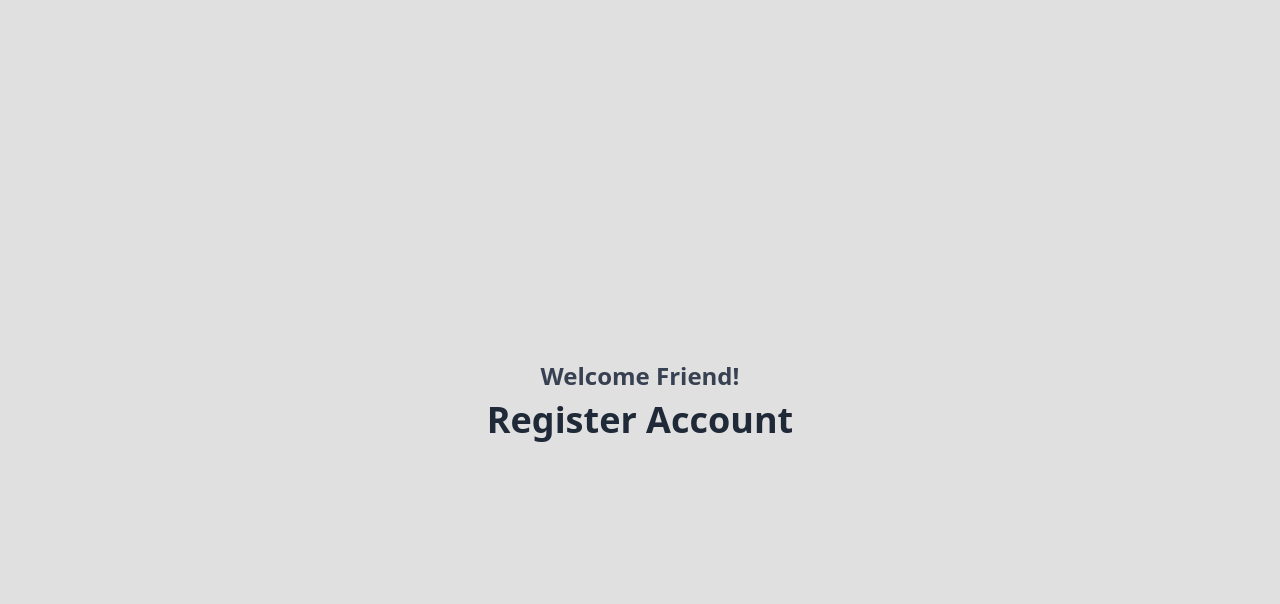
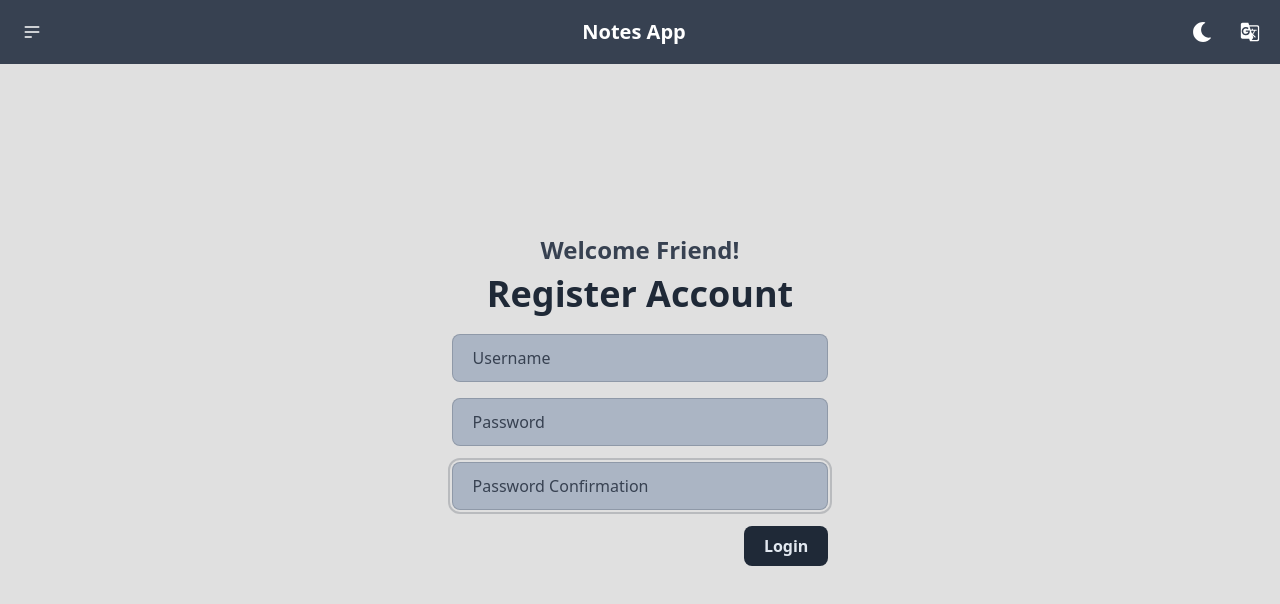
Before and after one commit to KarMint26/notes-app-v2, a React (Vite) app: page /register in a window 1280 px wide. Shown: the top 604 px of the page. Built offline with nearby package versions, Linux system fonts and the light colour scheme.

Commit message:
style: Register Page

```diff
--- a/src/pages/Register.jsx
+++ b/src/pages/Register.jsx
@@ -1,13 +1,38 @@
 import React from 'react';
+import Navigation from '../components/Navigation';
 
 const Register = () => {
   return (
-    <div className="w-full h-screen flex justify-center items-center">
-      <div className="header-register flex flex-col justify-center items-center space-y-1 sm:space-y-2">
-        <div className="font-bold text-xl sm:text-2xl text-gray-700 dark:text-slate-400">Welcome Friend!</div>
-        <div className="font-bold text-3xl sm:text-4xl text-gray-800 dark:text-slate-300">Register Account</div>
+    <React.Fragment>
+      <Navigation />
+      <div className="w-full h-screen flex justify-center items-center flex-col space-y-5 px-3">
+        <div className="header-register flex flex-col justify-center items-center space-y-1 sm:space-y-2">
+          <div className="font-bold text-xl sm:text-2xl text-gray-700 dark:text-slate-400">Welcome Friend!</div>
+          <div className="font-bold text-3xl sm:text-4xl text-gray-800 dark:text-slate-300">Register Account</div>
+        </div>
+        <form className="flex justify-center items-center flex-col space-y-4 w-auto sm:w-[55%] lg:w-[30%] h-fit">
+          <input
+            type="text"
+            placeholder={`Username`}
+            className="input input-bordered w-full px-5 dark:bg-slate-600 bg-slate-400/70 text-gray-800 dark:text-white dark:placeholder:text-slate-300 placeholder:text-gray-700"
+            autoFocus
+          />
+          <input
+            type="text"
+            placeholder={`Password`}
+            className="input input-bordered w-full px-5 dark:bg-slate-600 bg-slate-400/70 text-gray-800 dark:text-white dark:placeholder:text-slate-300 placeholder:text-gray-700"
+            autoFocus
+          />
+          <input
+            type="text"
+            placeholder={`Password Confirmation`}
+            className="input input-bordered w-full px-5 dark:bg-slate-600 bg-slate-400/70 text-gray-800 dark:text-white dark:placeholder:text-slate-300 placeholder:text-gray-700"
+            autoFocus
+          />
+          <button type="submit" className='px-5 py-2 font-bold text-slate-200 dark:text-gray-800 bg-gray-800 dark:bg-slate-400 rounded-lg self-end'>Login</button>
+        </form>
       </div>
-    </div>
+    </React.Fragment>
   );
 };
 
```
